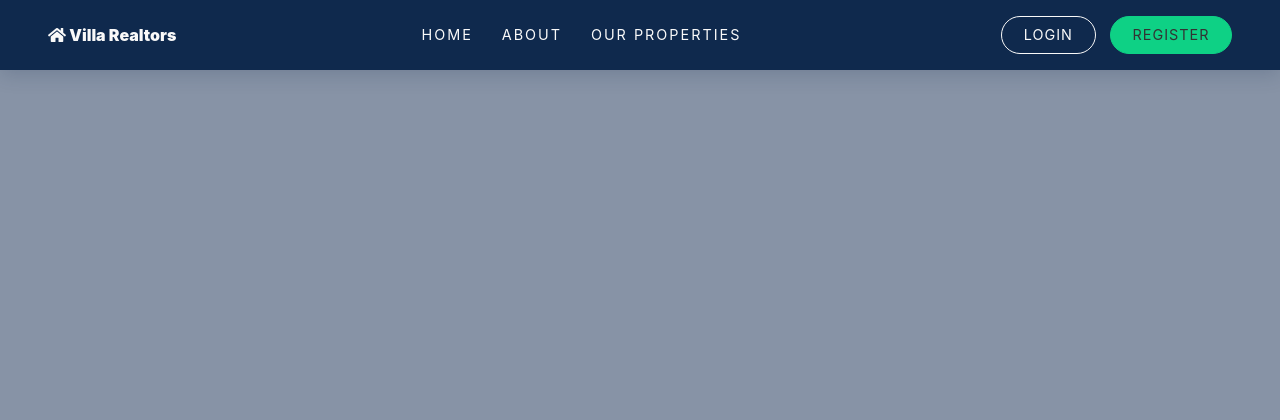
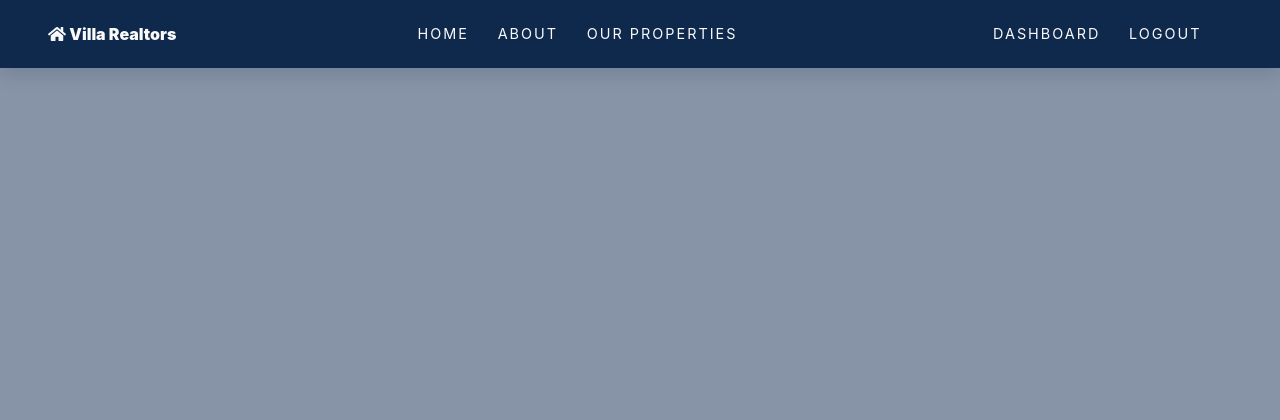
Before and after one commit to gatemadavid/realesttateapp, a Django app: page /accounts/dashboard in a window 1280 px wide. Shown: the top 420 px of the page. Run offline with Django 3.2, Linux system fonts and the light colour scheme; a user stored in the database is signed in; tables that the repository leaves empty hold one stand-in row (values such as "Sample post"); some libraries are stand-ins or nearby versions.

Commit message:
change navbar

```diff
--- a/templates/partials/_navbar.html
+++ b/templates/partials/_navbar.html
@@ -17,12 +17,27 @@
 
   <navbar class="account">
       <ul class="nav__list">
+          {% if user.is_authenticated %}
+          <li class="nav__list-item">
+            <a class="nav__link" href="{% url 'dashboard' %}">
+              Dashboard</a>
+          </li>
+          <li class="nav-item mr-3">
+            <a href="javascript:{document.getElementById('logout').submit()}" class="nav__link">Logout</a>
+            <form action="{% url 'logout' %}" method="POST" id="logout">
+              {% csrf_token %}
+              <input type="hidden">
+            </form>
+          </li>
+          {% else %}
           <li class="nav__list-item">
               <a class="nav__link nav__link--btn" href="{% url 'login' %}">Login</a>
             </li>
             <li class="nav__list-item">
               <a class="nav__link nav__link--btn nav__link--btn--highlight" href="{% url 'register' %}">Register</a>
             </li>
+          {% endif %}
+        </ul>
     </ul>
   </navbar>
 </header>
```
Lines whose indentation alone changed are shown as unchanged.
